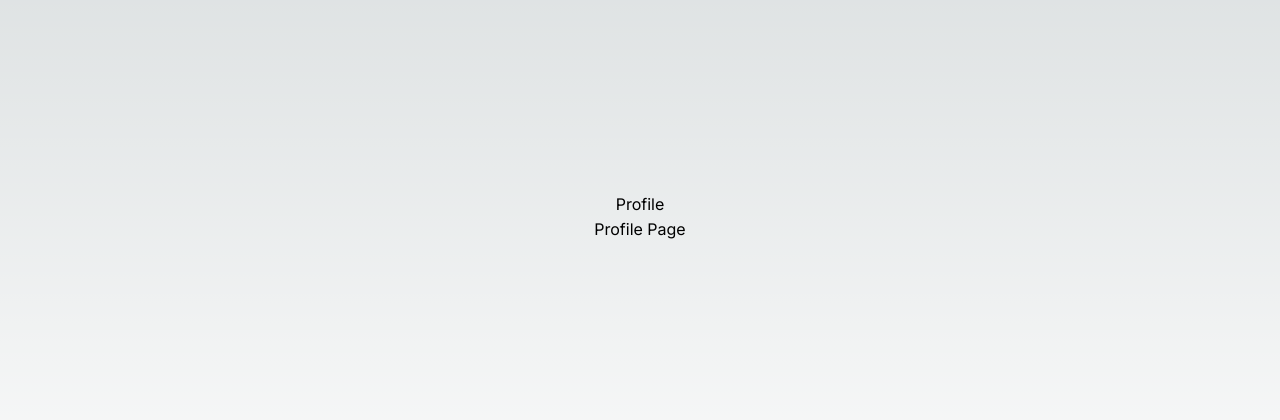
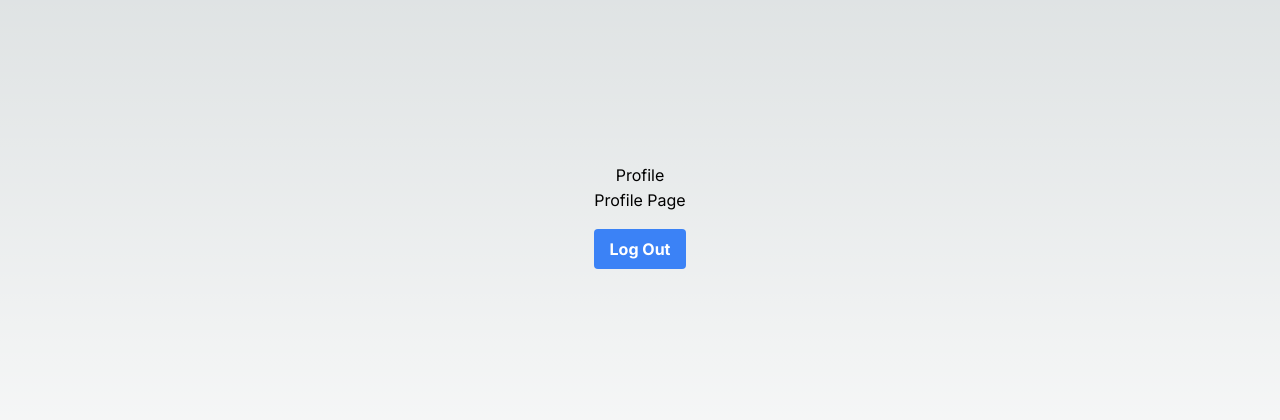
Before and after one commit to Roughbot/Auth-app, a Next.js app: page /profile in a window 1280 px wide. Shown: the part 184-604 px from the top of the page. Built offline with nearby package versions, Linux system fonts and the light colour scheme.

Commit message:
logout function

```diff
--- /dev/null
+++ b/src/app/api/users/logout/route.ts
@@ -0,0 +1,17 @@
+import { NextResponse } from "next/server";
+
+export async function GET() {
+  try {
+    const response = NextResponse.json({
+      message: "Logout Successful",
+      success: true,
+    });
+    response.cookies.set("token", "", {
+      httpOnly: true,
+      expires: new Date(0),
+    });
+    return response;
+  } catch (error: any) {
+    return NextResponse.json({ error: error.message }, { status: 500 });
+  }
+}
--- a/src/app/login/page.tsx
+++ b/src/app/login/page.tsx
@@ -20,7 +20,6 @@
       setLoading(true);
 
       const response = await axios.post("/api/users/login", user);
-      console.log("login successful", response.data);
       toast.success("Login Success");
       router.push(`/profile/${user.email}`);
     } catch (error: any) {
--- a/src/app/profile/page.tsx
+++ b/src/app/profile/page.tsx
@@ -1,9 +1,33 @@
+"use client";
+import axios from "axios";
+import Link from "next/link";
+import { useRouter } from "next/navigation";
+import toast from "react-hot-toast";
+
 export default function ProfilePage() {
+  const router = useRouter();
+  const logout = async () => {
+    try {
+      await axios.get("/api/users/logout");
+      toast.success("LogOut Successful");
+      router.push("/login");
+    } catch (error: any) {
+      console.log(error.message);
+      toast.error(error.message);
+    }
+  };
   return (
     <div className="flex flex-col items-center justify-center min-h-screen py-2">
       <h1>Profile</h1>
       <hr />
       <p>Profile Page</p>
+      <hr />
+      <button
+        onClick={logout}
+        className="bg-blue-500 mt-4 hover:bg-blue-700 text-white font-bold py-2 px-4 rounded"
+      >
+        Log Out
+      </button>
     </div>
   );
 }
```
